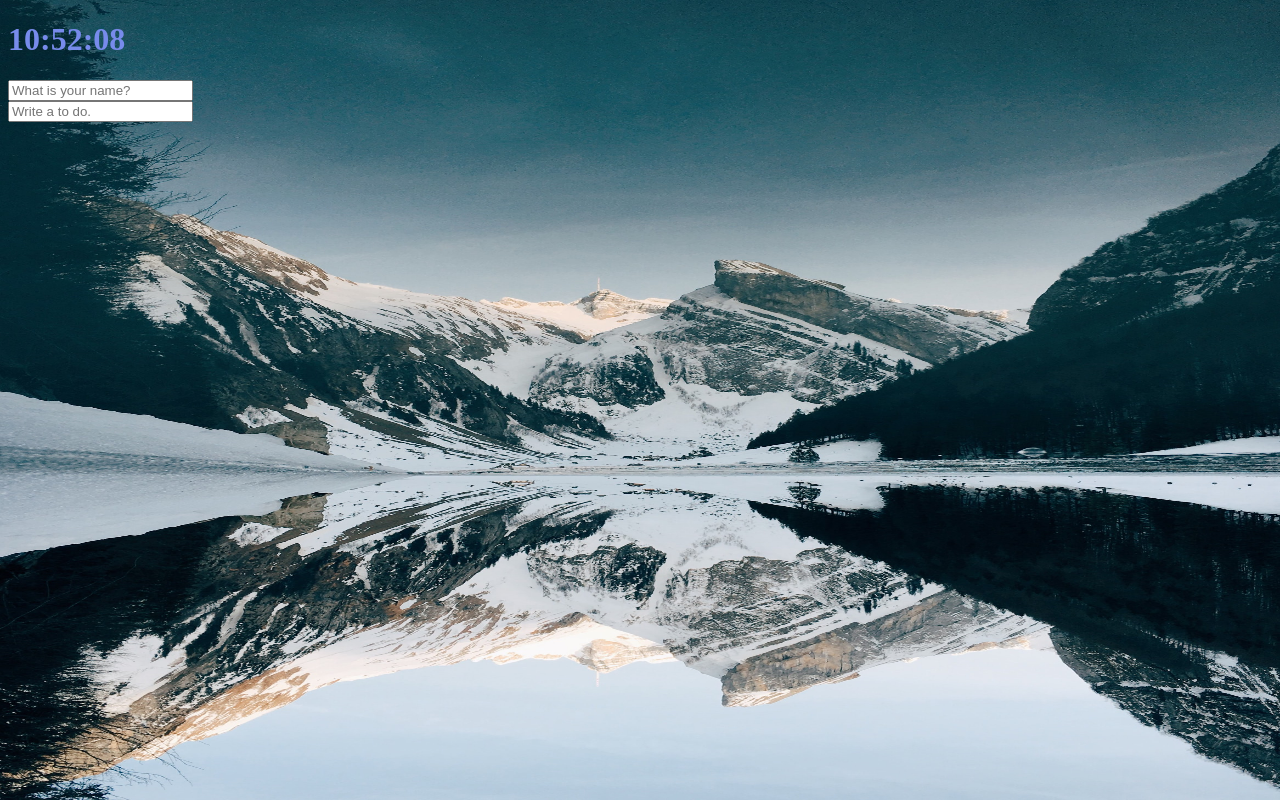
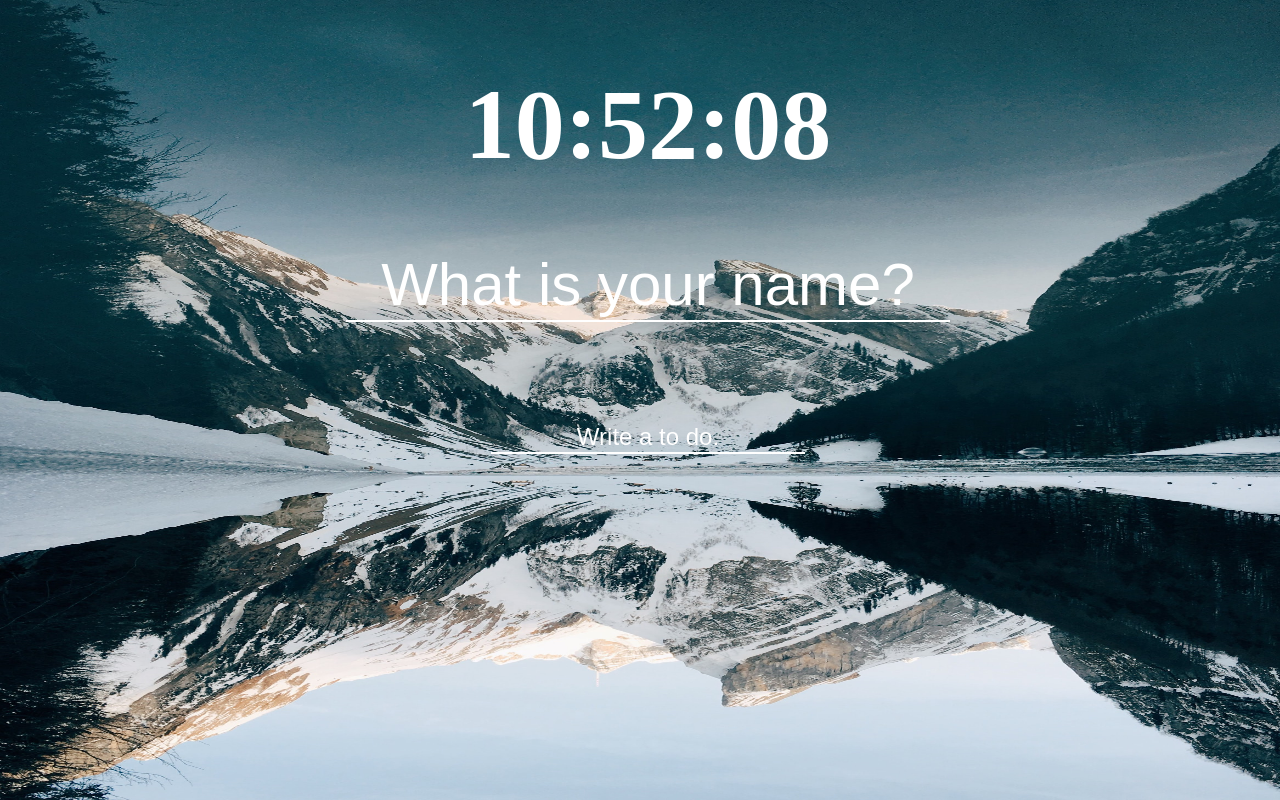
Before and after one commit to doras/nomadcoder-vanilla-js, a plain HTML site: page index.html in a window 1280 px wide. Drawn offline with Linux system fonts and the light colour scheme.

Commit message:
styling: add css style

```diff
--- a/index.html
+++ b/index.html
@@ -6,7 +6,8 @@
     <link rel="stylesheet" href="style.css">
 </head>
 <body>
-    <div class="js-clock">
+    <div class="contents">
+        <div class="js-clock clock">
             <h1>00:00</h1>
         </div>
         <form class="js-greetingForm form">
@@ -18,7 +19,8 @@
         </form>
         <ul class="js-toDoList">
         </ul>
-    <span class="js-weather"></span>
+        <span class="js-weather weather"></span>
+    </div>
     <script src="clock.js"></script>
     <script src="greeting.js"></script>
     <script src="todo.js"></script>
--- a/style.css
+++ b/style.css
@@ -1,20 +1,73 @@
 body {
     background-color: #2c3e50;
     color: rgb(119, 139, 235);
+    height: 100%;
+    width: 100%;
+}
+
+.contents {
+    /* position: absolute;
+    top: 50%;
+    left: 50%; */
+
+    margin: auto;
+    width: 50%;
+    text-align: center;
+}
+
+.clock {
+    font-size: 50px;
+    color: white;
+}
+
+input {
+    background: none;
+    appearance: none;
+    border: 0;
+    border-bottom: white 2px solid;
+    color: white;
+    font-size: 24px;
+}
+
+input:focus {
+    outline: none;
+}
+
+input::placeholder {
+    color: white;
+    text-align: center;
 }
 
 .btn {
     cursor: pointer;
+    background-color: transparent;
+    outline: none;
+    border: 0;
 }
 
 .clicked {
     color: rgb(99, 205, 218);
 }
 
+.form {
+    margin-bottom: 100px;
+}
+
+.form input {
+    font-size: 60px;
+    width: 600px;
+    text-align: center;
+}
+
 .form,
 .greetings,
 .unloadedImg {
     display: none;
+    color: white;
+}
+
+.greetings {
+    font-size: 60px;
 }
 
 .showing {
@@ -23,6 +76,12 @@ body {
 
 .css-todo {
     margin-right: 5px;
+}
+
+ul {
+    list-style-type: none;
+    color: white;
+    font-size: 20px;
 }
 
 @keyframes fadeIn {
@@ -42,3 +101,10 @@ body {
     z-index: -1;
     animation: fadeIn 0.5s linear;
 }
+
+.weather {
+    color: white;
+    position: absolute;
+    top: 3%;
+    right: 1%;
+}
--- a/todo.js
+++ b/todo.js
@@ -35,12 +35,13 @@ function paintToDo(text) {
     const span = document.createElement("span");
     const newId = toDos.length;
     delBtn.innerText = "❌";
+    delBtn.classList.add("btn")
     delBtn.addEventListener("click", deleteToDo);
     span.innerText = text;
     span.classList.add(CSS_TODO_CN);
 
+    li.appendChild(delBtn);
     li.appendChild(span);
-    li.appendChild(delBtn);
     li.id = newId;
     toDoList.appendChild(li);
 
```
Lines whose indentation alone changed are shown as unchanged.
